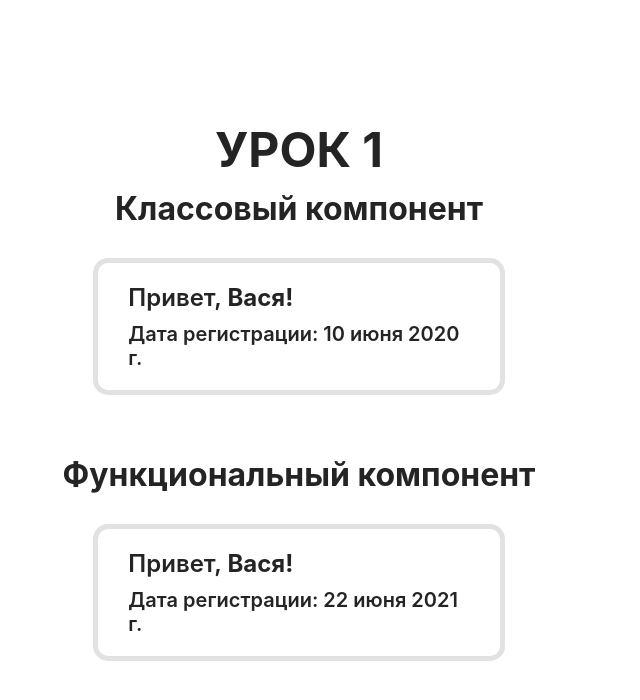
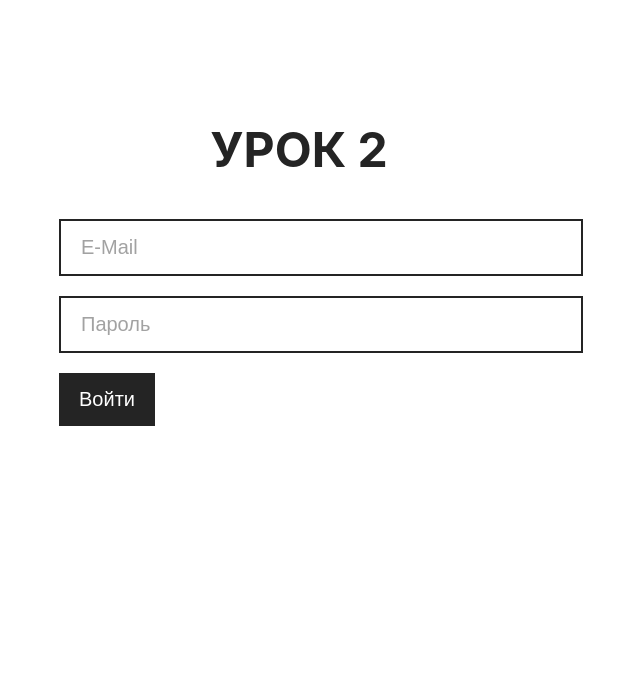
Before and after one commit to HauptmannWilbert/home-work-1, a React (Create React App) app: page / in a window 1280 px wide. Shown: the top 700 px of the page, without its empty margins (341-981 px from the left). Built offline with nearby package versions, Linux system fonts and the light colour scheme.

Commit message:
Сделал 2-е Д/З

```diff
--- a/src/index.css
+++ b/src/index.css
@@ -69,3 +69,61 @@ p {
   color: #242424;
   margin: 0px;
 }
+
+.fos__form {
+  width: 100%;
+  max-width: 480px;
+  margin: 0 auto;
+  margin-top: 40px;
+  text-align: left;
+}
+.fos__input {
+  outline: none;
+  background-color: #fff;
+  font-size: 20px;
+  color: #242424;
+  border: 2px solid #242424;
+  padding: 15px 20px;
+  width: 100%;
+  transition: 0.3s;
+  margin-bottom: 20px;
+}
+.fos__input::-webkit-input-placeholder {
+  color: #a2a2a2;
+}
+.fos__input::-moz-placeholder {
+  color: #a2a2a2;
+}
+.fos__input:-ms-input-placeholder {
+  color: #a2a2a2;
+}
+.fos__input:-moz-placeholder {
+  color: #a2a2a2;
+}
+.fos__input:focus {
+  border-color: orange;
+}
+.fos__button {
+  outline: none;
+  border: none;
+  background-color: #242424;
+  padding: 15px 20px;
+  font-size: 20px;
+  color: #fff;
+  -webkit-user-select: none;
+  -moz-user-select: none;
+  -ms-user-select: none;
+  user-select: none;
+  transition: 0.3s;
+  cursor: pointer;
+}
+.fos__button:focus {
+  background-color: orange;
+  -webkit-user-select: none;
+  -moz-user-select: none;
+  -ms-user-select: none;
+  user-select: none;
+}
+.fos__button:hover {
+  background-color: orangered;
+}
--- a/src/index.js
+++ b/src/index.js
@@ -2,7 +2,8 @@ import React from 'react';
 import ReactDOM from 'react-dom';
 import './index.css';
 
-import App from './tutorial-1/App';
+//import App from './tutorial-1/App';
+import App from './tutorial-2/App';
 
 ReactDOM.render(
   <React.StrictMode>
--- /dev/null
+++ b/src/tutorial-2/App.js
@@ -0,0 +1,14 @@
+import React from 'react';
+
+import { Form } from './components';
+
+function App(){
+    return(
+        <div className="lessons">
+            <h1>Урок 2</h1>
+            <Form />
+        </div>
+    );
+}
+
+export default App;
--- /dev/null
+++ b/src/tutorial-2/components/Form.jsx
@@ -0,0 +1,38 @@
+import React from 'react';
+
+function Form() {
+
+    let email = "",
+        password = "";
+
+    function handleInput(event) {
+        if(event.target.type === "text"){
+            email = event.target.value
+        } else {
+            password = event.target.value
+        }
+    }
+
+    function handleSubmit(event){
+        event.preventDefault();
+
+        if(email && password){
+            event.target.reset();
+            console.log({ email, password });
+            email = "";
+            password = "";
+        } else {
+            alert('заполните поля');
+        }
+    }
+
+    return(
+        <form onSubmit={handleSubmit} action="" method="" className="fos__form">
+            <input onChange={handleInput} className="fos__input" name="email" placeholder="E-Mail" type="text" />
+            <input onChange={handleInput} className="fos__input" name="password" placeholder="Пароль" type="password" />
+            <button className="fos__button" type="submit">Войти</button>
+        </form>
+    )
+}
+
+export default Form;
--- /dev/null
+++ b/src/tutorial-2/components/index.js
@@ -0,0 +1 @@
+export { default as Form } from './Form';
```
